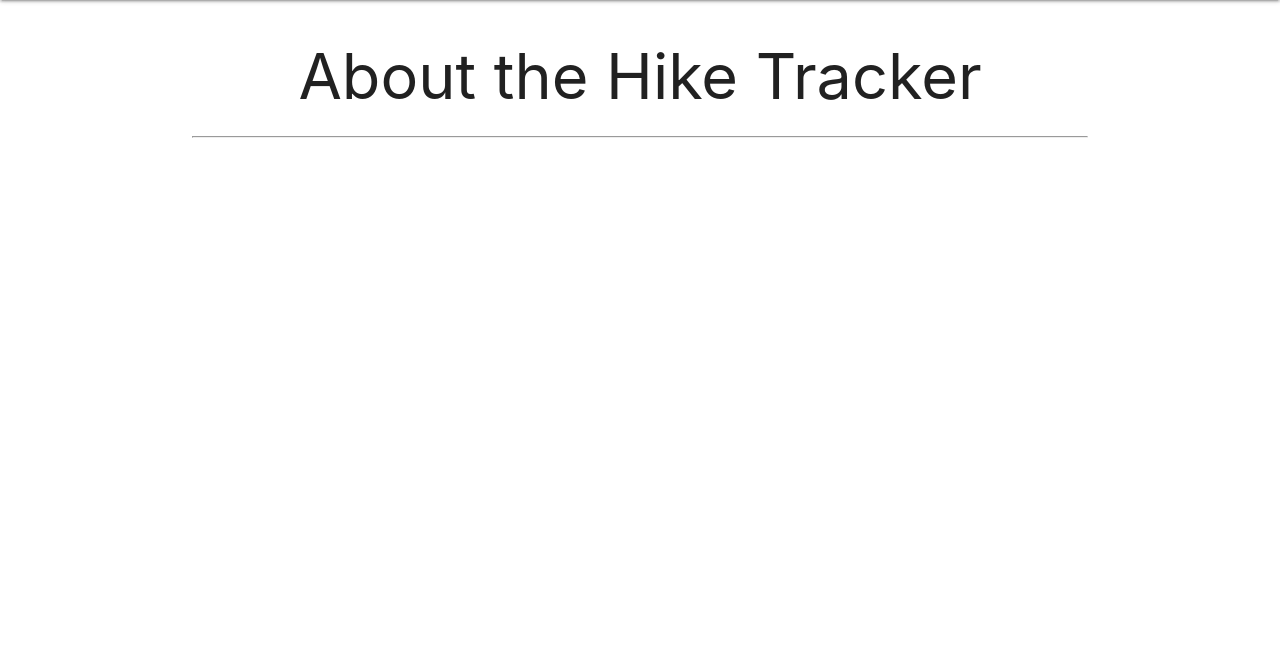
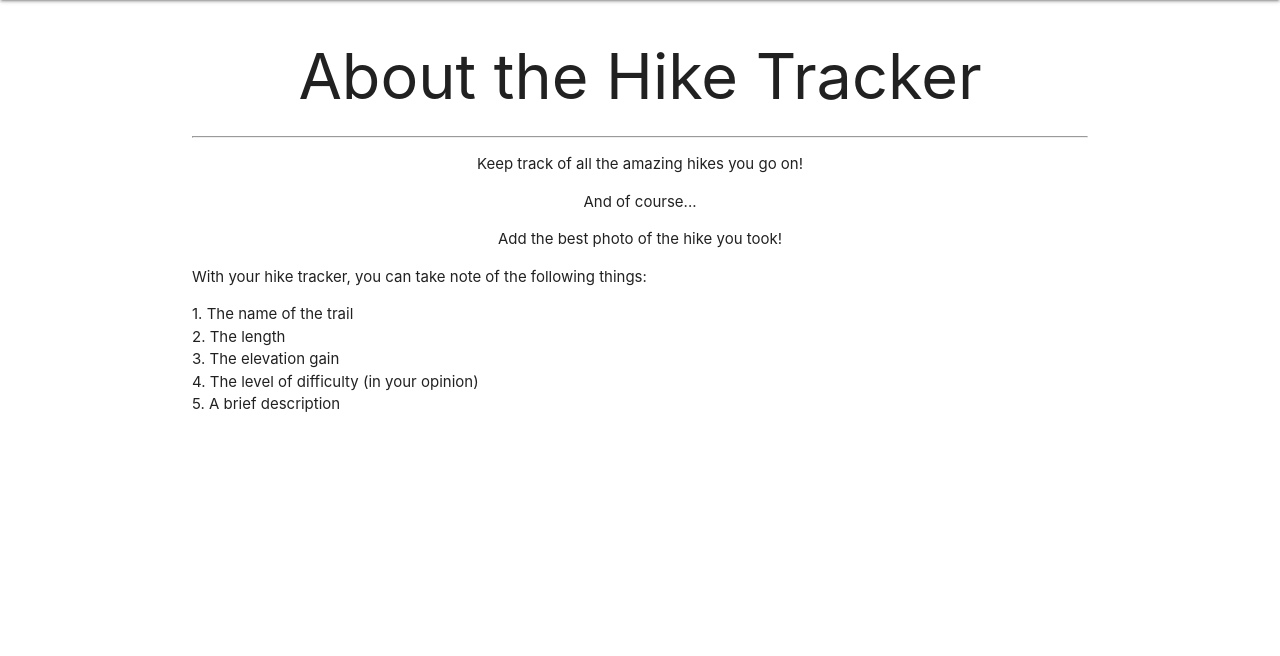
Before and after one commit to madeiramcqueen/hiketracker, a Django app: page /about/ in a window 1280 px wide. Shown: the part 64-720 px from the top of the page. Run offline with Django 4.2, Linux system fonts and the light colour scheme.

Commit message:
Add description to about page

```diff
--- a/main_app/templates/about.html
+++ b/main_app/templates/about.html
@@ -3,5 +3,15 @@
 
 <h1>About the Hike Tracker</h1>
 <hr />
+<p><center> Keep track of all the amazing hikes you go on! </center></p>
+<p><center> And of course... </center></p>
+<p><center> Add the best photo of the hike you took! </center></p>
+<p>With your hike tracker, you can take note of the following things:</p>
+<ul>
+    <li> 1. The name of the trail </li>
+    <li> 2. The length </li>
+    <li> 3. The elevation gain </li>
+    <li> 4. The level of difficulty (in your opinion) </li>
+    <li> 5. A brief description </li>
 
 {% endblock %}
```
